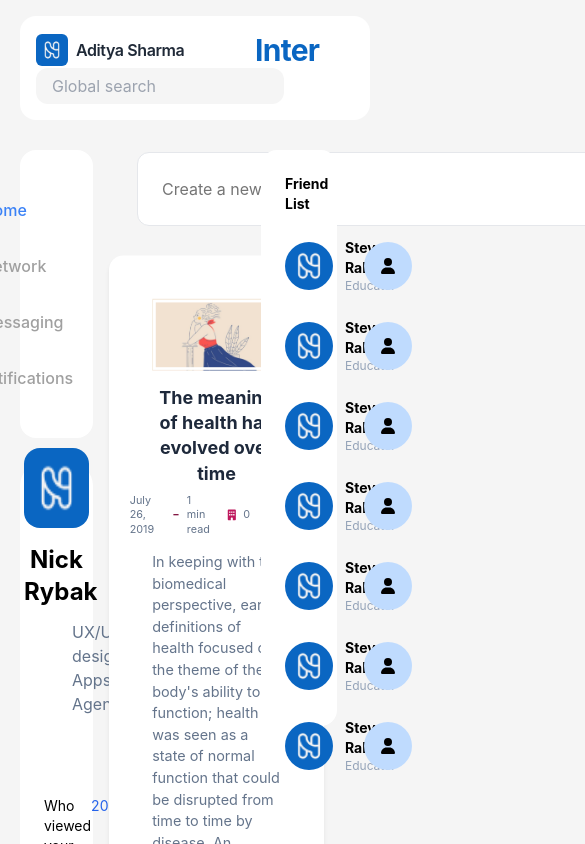
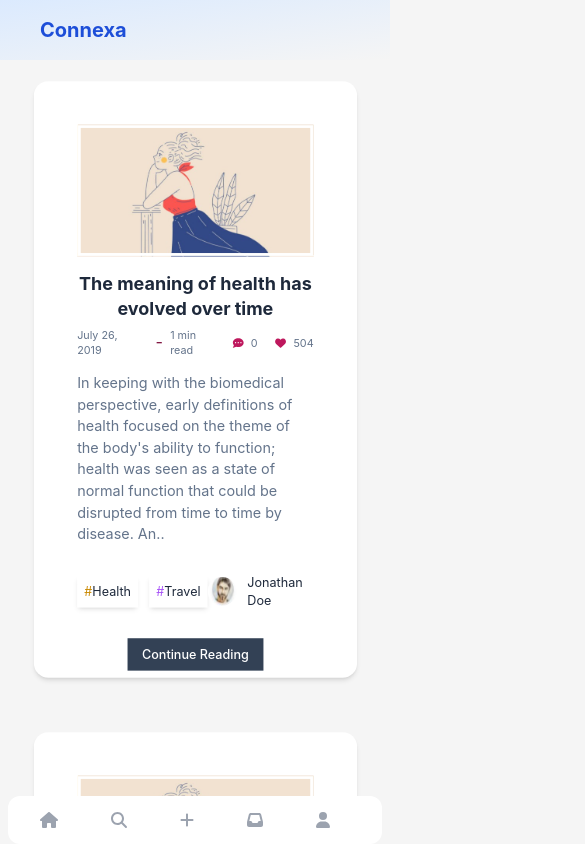
Before and after one commit to atharva-gadekar/Inter, a React (Create React App) app: page /home in a window 390 px wide. Shown: the top 844 px of the page, 585 px wide, since content can reach past the window. Built offline with nearby package versions, Linux system fonts and the light colour scheme.

Commit message:
homepage responsive

```diff
--- a/src/components/Connect.js
+++ b/src/components/Connect.js
@@ -14,7 +14,7 @@ faHome,
 
 const Connect = () => {
   return (
-    <div className="bg-white rounded-2xl p-6 w-[117%] h-[36rem] -mx-16 ">
+    <div className="bg-white rounded-2xl p-6 w-[117%] h-[36rem] -mx-16 hidden lg:block">
       <h1 className="font-bold text-sm">Friend List</h1>
       <div className="flex pt-6 items-center space-x-4 justify-between">
         <div className="flex items-center space-x-3">
--- a/src/components/CreatePost.js
+++ b/src/components/CreatePost.js
@@ -5,7 +5,7 @@ import React from 'react';
 
 const CreatePost = () => {
   return (
-    <div className="bg-white rounded-xl border shadow-slate-100 p-6 flex items-center ml-[4.5rem] w-[53rem]">
+    <div className="bg-white rounded-xl border shadow-slate-100 p-6 lg:flex items-center ml-[4.5rem] w-[53rem] hidden">
       <span className="mr-4 text-[#757575] font-[400]">Create a new post...</span>
       <div className="flex ml-auto">
         <FontAwesomeIcon icon={faFileAlt} className="mr-5 text-gray-400" />
--- a/src/components/Navbarhome.js
+++ b/src/components/Navbarhome.js
@@ -1,9 +1,15 @@
-import React from 'react';
+
+import React, { useState } from "react";
 import logo from '../assets/Frame 6 1.png';
 
 const Navbarhome = () => {
+  const [ismobileopen, setmobileopen] = useState(false);
+  const toggle = () => {
+    setmobileopen(!ismobileopen);
+  };
   return (
-    <nav className="flex items-center justify-between flex-wrap bg-white p-4 rounded-2xl my-4 mx-5">
+    <>
+    <nav className="lg:flex hidden items-center justify-between flex-wrap bg-white p-4 rounded-2xl my-4 mx-5">
       <div className="flex items-center flex-shrink-0 text-gray-800">
         <div className="flex items-center">
           <img src={logo} alt="Logo" className="h-8 w-8 mr-2 rounded-md" />
@@ -12,7 +18,7 @@ const Navbarhome = () => {
       </div>
       <div className="flex items-center justify-center flex-grow ">
         <div className="text-[#0a66c2]">
-          <h1 className="font-bold ml-9 text-3xl tracking-tight">Inter</h1>
+          <h1 className="font-bold ml-9 text-3xl tracking-tight">Connexa</h1>
         </div>
       </div>
 
@@ -21,6 +27,86 @@ const Navbarhome = () => {
         </div>
 
     </nav>
+
+
+      <div>
+      <div className="lg:hidden flex justify-left lg:block bg-gradient-to-br from-blue-100 to-white-400 p-4 ">
+        {/* <button
+          type="button"
+          className="mt-4 ml-4 inline-flex lg:hidden items-center rounded-md p-2 text-gray-400 hover:text-black focus:outline-none focus:ring-2 focus:ring-inset focus:ring-white "
+          aria-controls="mobile-menu"
+          aria-expanded={ismobileopen}
+          onClick={toggle}
+        > */}
+          {/* <span className="sr-only flex">Open main menu</span> */}
+
+          {/* <svg
+            className={`block h-6 w-6 ${ismobileopen ? "hidden" : ""}`}
+            fill="none"
+            viewBox="0 0 24 24"
+            stroke-width="1.5"
+            stroke="currentColor"
+            aria-hidden="true"
+          >
+            <path
+              stroke-linecap="round"
+              stroke-linejoin="round"
+              d="M3.75 6.75h16.5M3.75 12h16.5m-16.5 5.25h16.5"
+            />
+          </svg> */}
+
+          <h1 className="font-bold text-xl text-blue-700 pl-6">Connexa</h1>
+          {/* <svg
+            className={`h-6 w-6 ${ismobileopen ? "" : "hidden"}`}
+            fill="none"
+            viewBox="0 0 24 24"
+            stroke-width="1.5"
+            stroke="currentColor"
+            aria-hidden="true"
+          >
+            <path
+              stroke-linecap="round"
+              stroke-linejoin="round"
+              d="M6 18L18 6M6 6l12 12"
+            />
+          </svg> */}
+        {/* </button> */}
+        {/* <div className={`sm:hidden ${ismobileopen ? "" : "hidden"}`} id="mobile-menu">
+          <div class="space-y-1 px-2 pt-2 pb-3">
+            <a
+              href="#"
+              className="bg-gray-900 text-white block rounded-md px-3 py-2 text-base font-medium"
+              aria-current="page"
+            >
+              Dashboard
+            </a>
+
+            <a
+              href="#"
+              className="text-gray-300 hover:bg-gray-700 hover:text-white block rounded-md px-3 py-2 text-base font-medium"
+            >
+              Team
+            </a>
+
+            <a
+              href="#"
+              className="text-gray-300 hover:bg-gray-700 hover:text-white block rounded-md px-3 py-2 text-base font-medium"
+            >
+              Projects
+            </a>
+
+            <a
+              href="#"
+              className="text-gray-300 hover:bg-gray-700 hover:text-white block rounded-md px-3 py-2 text-base font-medium"
+            >
+              Calendar
+            </a>
+          </div>
+        </div> */}
+        </div>
+        </div>
+    </>
+
   );
 };
 
--- /dev/null
+++ b/src/components/NavigationHome.js
@@ -0,0 +1,28 @@
+import React from 'react'
+import { faAdd, faCamera, faFileAlt, faHome, faInbox, faMessage, faPerson, faSearch, faUser } from '@fortawesome/free-solid-svg-icons';
+import { FontAwesomeIcon } from '@fortawesome/react-fontawesome';
+export default function
+() {
+  return (
+      <div className='sticky bottom-0 lg:hidden bg-white p-2 h-12 rounded-xl ml-2 mr-2 mb-2'>
+
+          <ul className='flex items-center justify-between px-6 py-1'>
+              <li>
+              <FontAwesomeIcon icon={faHome} className="mr-5 text-gray-400" />
+              </li>
+              <li>
+              <FontAwesomeIcon icon={faSearch} className="mr-5 text-gray-400" />
+              </li>
+              <li>
+              <FontAwesomeIcon icon={faAdd} className="mr-5 text-gray-400" />
+              </li>
+              <li>
+              <FontAwesomeIcon icon={faInbox} className="mr-5 text-gray-400" />
+              </li>
+              <li>
+              <FontAwesomeIcon icon={faUser} className="mr-5 text-gray-400" />
+              </li>
+          </ul>
+    </div>
+  )
+}
--- a/src/components/Post.js
+++ b/src/components/Post.js
@@ -8,13 +8,19 @@ import {
   faEnvelope,
   faBell,
   faBuilding,
+  faFire,
+  faFireAlt,
+  faHeart,
+  faCommentAlt,
+  faCommenting,
 } from "@fortawesome/free-solid-svg-icons";
 import { FontAwesomeIcon } from "@fortawesome/react-fontawesome";
+import { faComment } from "@fortawesome/free-regular-svg-icons";
 
 export default function Post() {
   return (
     <>
-      <div className="p-12 w-[92%] scale-90 rounded-2xl bg-white mx-8 shadow-md pb-2 -mt-3">
+      <div className="p-12 w-[92%] scale-90 rounded-2xl bg-white mr-auto ml-auto lg:mx-8 shadow-md pb-2 -mt-3">
         <img
           src={postimg}
           className=" mr-auto ml-auto outline outline-white -outline-offset-4"
@@ -30,14 +36,14 @@ export default function Post() {
           </div>
 
           <div className="flex justify-center items-center space-x-2">
-            {/* change building icon to comment icon */}
-            <FontAwesomeIcon icon={faBuilding} className="text-pink-700" />
+
+            <FontAwesomeIcon icon={faCommenting} className="text-pink-700" />
             <p>0</p>
           </div>
 
           <div className="flex justify-center items-center space-x-2">
-            {/* change building icon to fire icon */}
-            <FontAwesomeIcon icon={faBuilding} className="text-pink-700" />
+
+            <FontAwesomeIcon icon={faHeart} className="text-pink-700" />
             <p>504</p>
           </div>
         </div>
--- a/src/components/ProfileSidebar.js
+++ b/src/components/ProfileSidebar.js
@@ -4,7 +4,7 @@ import profile from "../assets/Frame 6 1.png"
 export default function ProfileSidebar() {
   return (
     <div>
-          <div className='bg-white p-1 w-[112%] rounded-3xl mx-5 mt-6'>
+          <div className='bg-white p-1 w-[112%] rounded-3xl mx-5 mt-6 hidden lg:block'>
               <img src={profile_bg} alt="" className='rounded-2xl mt-4 px-4'/>
               <img src={profile} className="-mt-12 mr-auto ml-auto rounded-2xl h-20 w-20"></img>
               <h1 className='text-center font-bold text-2xl mt-4'>Nick Rybak</h1>
--- a/src/components/Sidebar.js
+++ b/src/components/Sidebar.js
@@ -5,7 +5,7 @@ import { Badge } from 'antd';
 
 const Sidebar = () => {
   return (
-    <div className="bg-white rounded-2xl w-[112%] h-[18rem] flex justify-center items-center mx-5 mt-[0.9rem]  ">
+    <div className="bg-white rounded-2xl w-[112%] h-[18rem] lg:flex justify-center items-center mx-5 mt-[0.9rem] hidden ">
       <ul className="text-[#a0a0a0] -ml-[6rem] mt-8">
         <li className="flex items-center mb-8">
           <FontAwesomeIcon icon={faHome} className="mr-2 text-blue-500" />
--- a/src/pages/Homepage.js
+++ b/src/pages/Homepage.js
@@ -1,35 +1,39 @@
 import React from 'react';
 import Navbarhome from '../components/Navbarhome';
+// import Navbar from '../components/Navbar';
 import Sidebar from '../components/Sidebar';
 import ProfileSidebar from '../components/ProfileSidebar';
 import CreatePost from '../components/CreatePost';
 import Post from '../components/Post';
 import Connect from '../components/Connect';
 import '../App.css';
+import NavigationHome from '../components/NavigationHome';
 
 const Homepage = () => {
 
   return (
     <div className="flex flex-col min-h-screen">
       <Navbarhome />
+
       <div className="flex flex-1">
-        <div className="w-1/6">
+        <div className="lg:w-1/6">
           <div className="sticky top-4">
             <Sidebar />
-            <ProfileSidebar />
+            <ProfileSidebar/>
           </div>
         </div>
-        <div className="w-2/3 mt-4">
+        <div className="lg:w-2/3 lg:mt-4 ">
           <CreatePost />
           <Post />
           <Post />
         </div>
-        <div className="w-1/6 mt-[0.9rem]">
+        <div className="lg:w-1/6 mt-[0.9rem]">
           <div className="sticky top-4 ">
             <Connect />
           </div>
         </div>
       </div>
+      <NavigationHome />
     </div>
   );
 };
```
Also changed, not shown: 1 other file (tests, documents, lock files or other folders).
